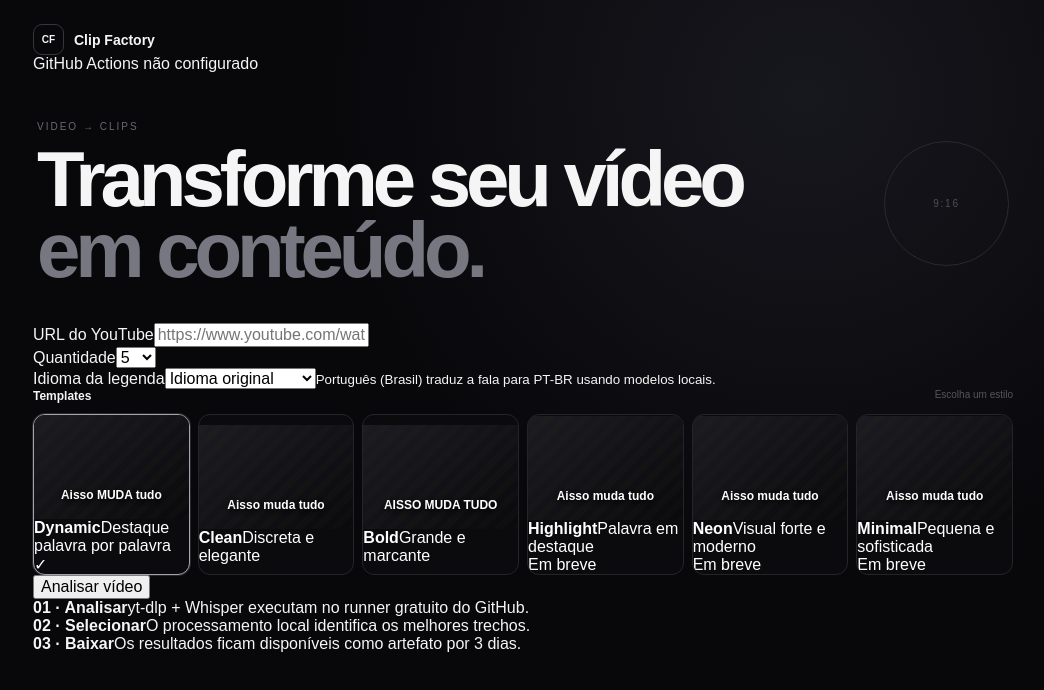
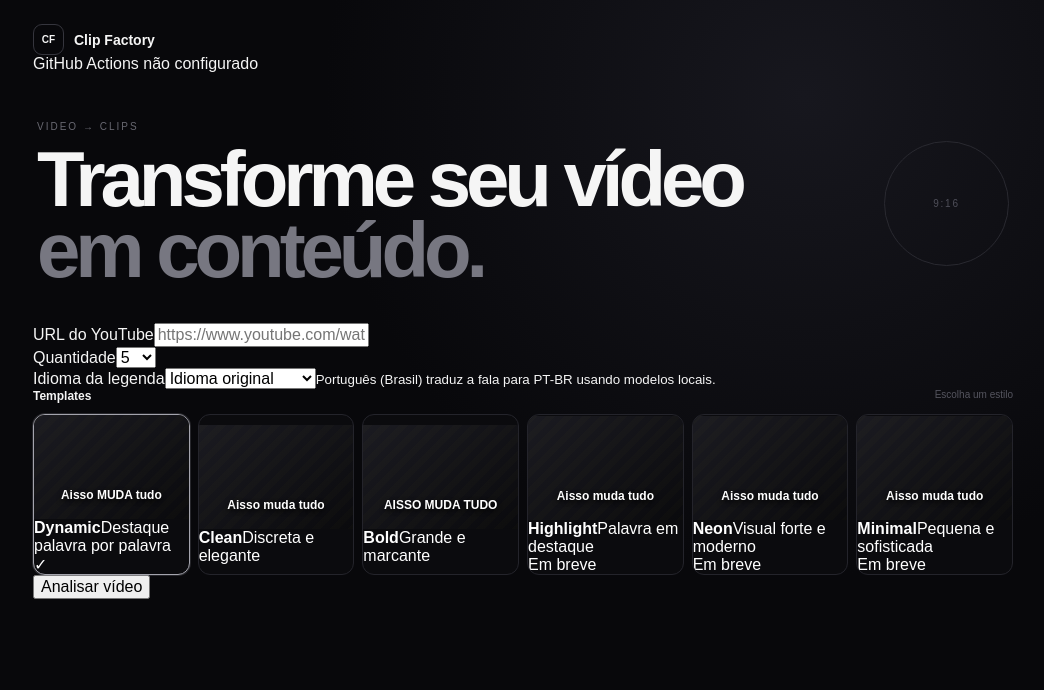
Before and after one commit to mykaelandradee/clip-factory, a Next.js app in the folder web/: page / in a window 1280 px wide. Shown: the top 690 px of the page, without its empty margins (117-1161 px from the left). Built offline with nearby package versions, Linux system fonts and the light colour scheme; no server answers.

Commit message:
Refine modern Clip Factory interface

```diff
--- a/web/app/page.tsx
+++ b/web/app/page.tsx
@@ -149,12 +149,6 @@ export default function Home() {
             </div>
           </section>
         )}
-
-        <section className="cf-roadmap">
-          <div className="cf-step"><strong>01 · Analisar</strong><span>yt-dlp + Whisper executam no runner gratuito do GitHub.</span></div>
-          <div className="cf-step"><strong>02 · Selecionar</strong><span>O processamento local identifica os melhores trechos.</span></div>
-          <div className="cf-step"><strong>03 · Baixar</strong><span>Os resultados ficam disponíveis como artefato por 3 dias.</span></div>
-        </section>
       </div>
     </main>
   );
```
